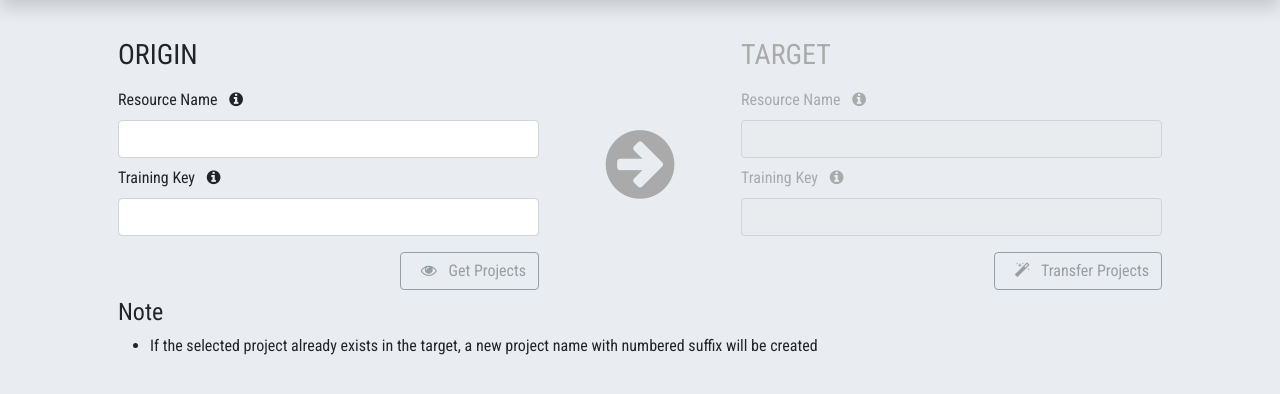
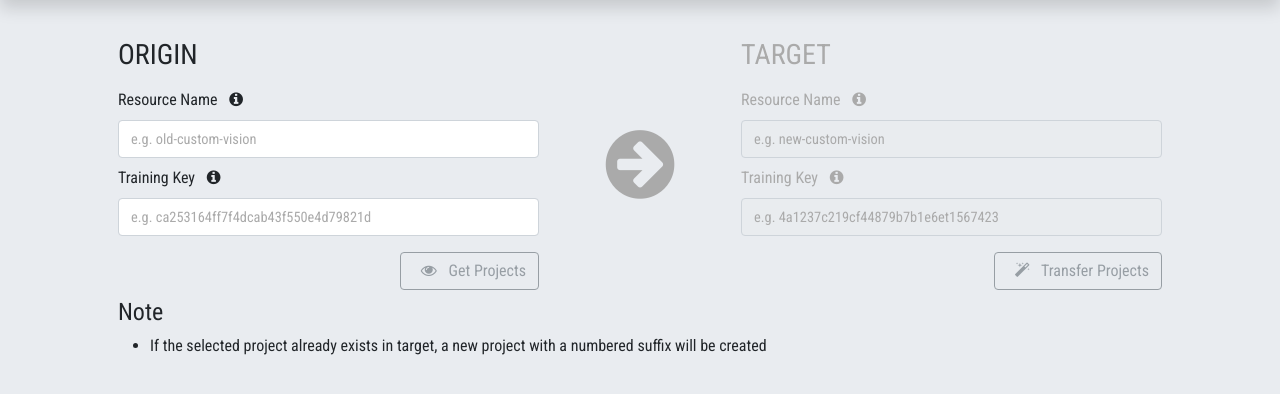
Before and after one commit to jixjia/transfer-custom-vision, a Flask app: page / in a window 1280 px wide. Shown: the part 58-452 px from the top of the page. Run offline with Flask 2, Linux system fonts and the light colour scheme; some libraries are stand-ins or nearby versions.

Commit message:
added README

```diff
--- a/static/css/main.css
+++ b/static/css/main.css
@@ -79,6 +79,12 @@ body {
 .v-center {
   display: flex;
   align-items: center;
+}
+
+/* Custom placeholder color/opacity */
+::placeholder {
+  font-size: 0.9em;
+  color: #aaa !important;
 }
 
 /* Custom Modal Size */
--- a/templates/index.html
+++ b/templates/index.html
@@ -22,20 +22,20 @@
       <h3>ORIGIN</h3>
       <div class="py-2">
         Resource Name
-        <a tabindex="0" data-bs-toggle="popover" data-bs-trigger="focus" data-bs-content="The Custom Vision resource name that you wish to copy projects from">
+        <a tabindex="0" data-bs-toggle="popover" data-bs-trigger="focus" data-bs-content="The name of your Custom Vision resource you wish to copy projects from">
           <i class="fa fa-info-circle pointer ps-2" aria-hidden="true"></i>
         </a>
       </div>
       <div class="input-group">
-        <input type="text" class="form-control" id="source_resource_name" name="source_resource_name">
+        <input type="text" class="form-control" id="source_resource_name" name="source_resource_name" placeholder="e.g. old-custom-vision">
       </div>
       <div class="py-2">Training Key
-        <a tabindex="0" data-bs-toggle="popover" data-bs-trigger="focus" data-bs-content="The training key of the origin Custom Vision project. Find it in your Custom Vision project settings page.">
+        <a tabindex="0" data-bs-toggle="popover" data-bs-trigger="focus" data-bs-content="The training key of your Custom Vision resource. You can find it in your Custom Vision project settings page.">
           <i class="fa fa-info-circle pointer ps-2" aria-hidden="true"></i>
         </a>
       </div>
       <div class="input-group">
-        <input type="password" class="form-control" id="source_training_key" name="source_training_key">
+        <input type="password" class="form-control" id="source_training_key" name="source_training_key" placeholder="e.g. ca253164ff7f4dcab43f550e4d79821d">
       </div>
       <div class="h-right mt-3">
         <button class="btn btn-block btn-outline-secondary pointer-disabled" id="btn_get_projects" disabled><i class="fa fa-eye px-2" aria-hidden="true"></i> Get Projects</button>
@@ -51,20 +51,20 @@
     <div class="col-md-5 mt-2">
       <h3 class="text-lightgray toggle_item">TARGET</h3>
       <div class="py-2 text-lightgray toggle_item">Resource Name
-        <a tabindex="0" data-bs-toggle="popover" data-bs-trigger="focus" data-bs-content="The Custom Vision resource name you wish to copy the projects to">
+        <a tabindex="0" data-bs-toggle="popover" data-bs-trigger="focus" data-bs-content="The name of your target Custom Vision resource you wish to copy projects to">
           <i class="fa fa-info-circle pointer ps-2" aria-hidden="true"></i>
         </a>
       </div>
       <div class="input-group">
-        <input type="text" class="form-control toggle_item text-lightgray" id="destination_resource_name" name="destination_resource_name" disabled>
+        <input type="text" class="form-control toggle_item text-lightgray" id="destination_resource_name" name="destination_resource_name" placeholder="e.g. new-custom-vision" disabled>
       </div>
       <div class="py-2 text-lightgray toggle_item">Training Key
-        <a tabindex="0" data-bs-toggle="popover" data-bs-trigger="focus" data-bs-content="The training key of the destination Custom Vision project. Find it in your Custom Vision project settings page.">
+        <a tabindex="0" data-bs-toggle="popover" data-bs-trigger="focus" data-bs-content="The training key of your target Custom Vision resource. You can find it in your Custom Vision project settings page.">
           <i class="fa fa-info-circle pointer ps-2" aria-hidden="true"></i>
         </a>
       </div>
       <div class="input-group">
-        <input type="password" class="form-control toggle_item text-lightgray" id="destination_training_key" name="destination_training_key" disabled>
+        <input type="password" class="form-control toggle_item text-lightgray" id="destination_training_key" name="destination_training_key" placeholder="e.g. 4a1237c219cf44879b7b1e6et1567423" disabled>
       </div>
       <div class="h-right mt-3">
         <button class="btn btn-block btn-outline-secondary pointer-disabled" id="btn_import_projects" disabled><i class="fa fa-magic px-2" aria-hidden="true"></i> Transfer Projects</button>
@@ -77,7 +77,7 @@
   <div>
     <h4>Note</h4>
     <ul>
-      <li>If the selected project already exists in the target, a new project name with numbered suffix will be created</li>
+      <li>If the selected project already exists in target, a new project with a numbered suffix will be created</li>
     </ul>
   </div>
 
@@ -94,7 +94,7 @@
   <div class="modal-dialog">
     <div class="modal-content">
       <div class="modal-header">
-        <h5 class="modal-title">Transfering</h5>
+        <h5 class="modal-title">Transferring</h5>
       </div>
       <div class="modal-body">
         <!-- AJAX Start -->
@@ -127,22 +127,22 @@
         <button type="button" class="btn-close" data-bs-dismiss="modal" aria-label="Close"></button>
       </div>
       <div class="modal-body">
-        <p>3 steps to copy your Custom Vision projects between Azure subscriptions</p>
+        <p>Just 3 clicks to copy your Custom Vision projects between Azure subscriptions</p>
 
         <h4 class="mt-4">Step 1 - Origin details</h4>
-        <p>Enter the source Custom Vision <code>resource name</code> and <code>training key</code></p>
+        <p>Enter the <code>resource name</code> and <code>training key</code> of your Custom Vision that contains projects you wish to copy</p>
         <img src="../static/images/step1.png" class="img-fluid" alt="Enter origin resource detail">
 
         <h4 class="mt-5">Step 2 - Select projects</h4>
-        <p>Pikc the desired projects to copy across</p>
+        <p>Pikc desired projects by ticking check boxes</p>
         <img src="../static/images/step2.png" class="img-fluid" alt="Pick desired projects to copy">
 
         <h4 class="mt-5">Step 3 - Target details</h4>
-        <p>Enter the destination Custom Vision <code>resource name</code> and <code>training key</code></p>
+        <p>Enter the <code>resource name</code> and <code>training key</code> of your destination Custom Vision to copy the selected projects</p>
         <img src="../static/images/step3.png" class="img-fluid" alt="Enter destination resource detail">
 
         <h4 class="mt-5">That's it !</h4>
-        <p>If everything entered correctly you should see transfer completes after a few while</p>
+        <p>If everything entered correctly you should see transfer completes shortly</p>
         <img src="../static/images/step4.png" class="img-fluid" alt="Confirm transfer succeeded">
       </div>
 
```
Also changed, not shown: README.md (added), 1 other file.
